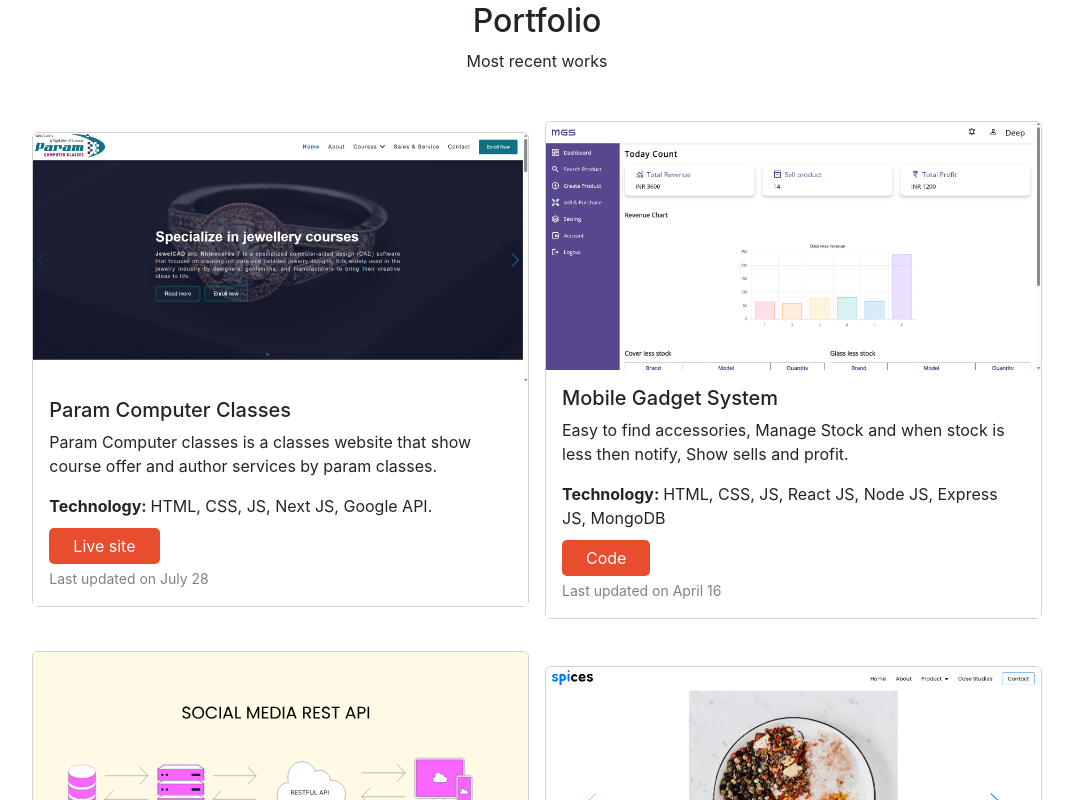
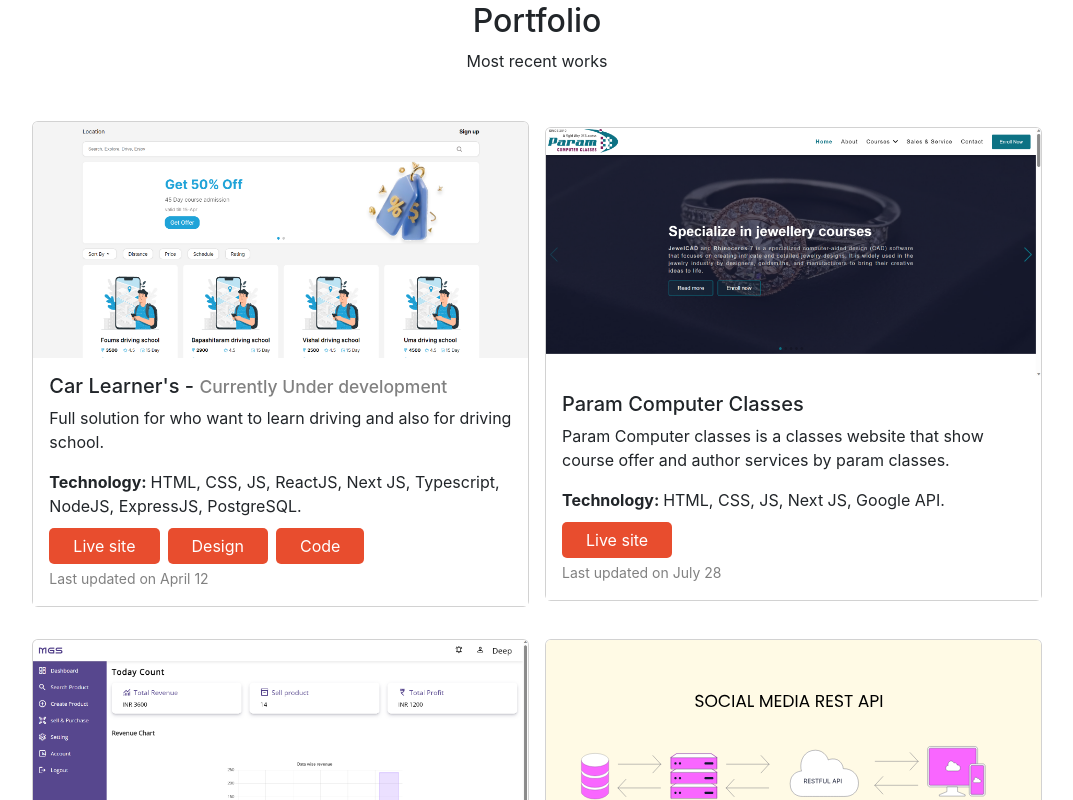
Before and after one commit to DeepMakhasana/Portfolio, a React (Create React App) app: page / in a window 1280 px wide. Shown: the part 3100-3900 px from the top of the page, without its empty margins (103-1176 px from the left). Built offline with nearby package versions, Linux system fonts and the light colour scheme.

Commit message:
Car learner's project added in portfolio section

```diff
--- a/src/App.css
+++ b/src/App.css
@@ -243,6 +243,7 @@
   padding: 0.5rem 1.5rem 0.5rem 1.5rem;
   border-radius: 5px;
   margin-bottom: 1rem;
+  margin-right: 0.5rem;
 }
 
 .portfolio-btn:hover {
--- a/src/components/PortfolioSection.jsx
+++ b/src/components/PortfolioSection.jsx
@@ -1,4 +1,5 @@
 import React from 'react';
+import car from './images/car-lerners.png';
 import param from './images/paramComputer.png';
 import mgs from "./images/mgs.png";
 import smra from "./images/smra.svg";
@@ -13,6 +14,18 @@
                     <p className='text-center'>Most recent works</p>
                 </div>
                 <div className="projects">
+                    <div className="card mb-3 col-12 col-lg-5">
+                        <img src={car} className="card-img-top" alt="Param Computer Classes" />
+                        <div className="card-body">
+                            <h5 className="card-title">Car Learner's - <small className="text-body-secondary" style={{ color: "#818181" }}>Currently Under development</small></h5>
+                            <p className="card-text">Full solution for who want to learn driving and also for driving school.</p>
+                            <p><b>Technology: </b> HTML, CSS, JS, ReactJS, Next JS, Typescript, NodeJS, ExpressJS, PostgreSQL.</p>
+                            <a href='https://car-learners-frontend.vercel.app/' className='portfolio-btn'>Live site</a>
+                            <a href='https://www.figma.com/file/X0oeoYFLDFftUDQxY2yZIX/car-ui?type=design&node-id=0-1&mode=design&t=AEU7YUGBJGrSFIoC-0' className='portfolio-btn mr-2'>Design</a>
+                            <a href='https://github.com/DeepMakhasana/car-learners-frontend' className='portfolio-btn'>Code</a>
+                            <p className="card-text mt-2"><small className="text-body-secondary" style={{ color: "#818181" }}>Last updated on April 12</small></p>
+                        </div>
+                    </div>
                     <div className="card mb-3 col-12 col-lg-5">
                         <img src={param} className="card-img-top" alt="Param Computer Classes" />
                         <div className="card-body">
```
Also changed, not shown: src/components/images/car-lerners.png (added).
